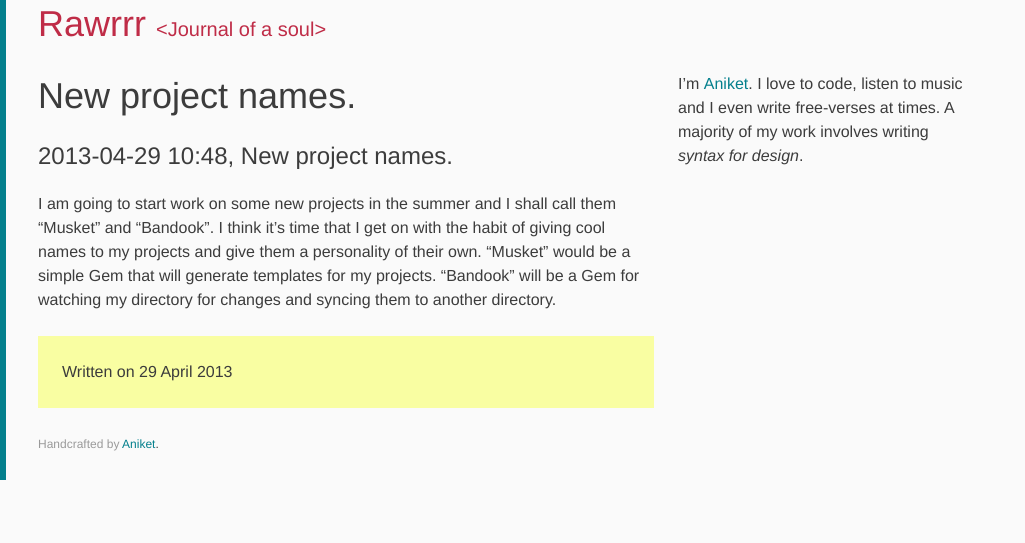
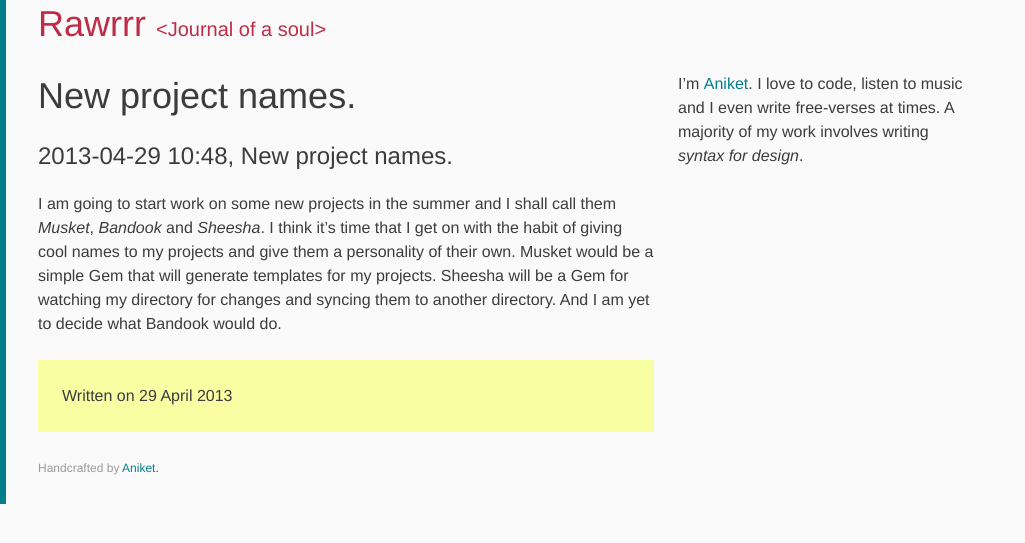
Before and after one commit to aniketpant/journal, a Jekyll site: the page built from _posts/2013-04-29-new-project-names.md, in a window 1280 px wide. Shown: the top 543 px of the page, without its empty margins (0-1025 px from the left). Built offline with Jekyll 4.4.1, drawn with Linux system fonts in a browser that asks for light colours.

Commit message:
Site update at 2013-04-30 00:56:43

```diff
--- a/_posts/2013-04-29-new-project-names.md
+++ b/_posts/2013-04-29-new-project-names.md
@@ -5,4 +5,4 @@ date: 2013-04-29 10:48:00
 ---
 ### 2013-04-29 10:48, New project names.
 
-I am going to start work on some new projects in the summer and I shall call them "Musket" and "Bandook". I think it's time that I get on with the habit of giving cool names to my projects and give them a personality of their own. "Musket" would be a simple Gem that will generate templates for my projects. "Bandook" will be a Gem for watching my directory for changes and syncing them to another directory.
+I am going to start work on some new projects in the summer and I shall call them _Musket_, _Bandook_ and _Sheesha_. I think it's time that I get on with the habit of giving cool names to my projects and give them a personality of their own. **Musket** would be a simple Gem that will generate templates for my projects. **Sheesha** will be a Gem for watching my directory for changes and syncing them to another directory. And I am yet to decide what **Bandook** would do.
```
Also changed, not shown: _posts/2013-04-30-a-response-to-my-proposal.md (added, +8 -0 lines).
